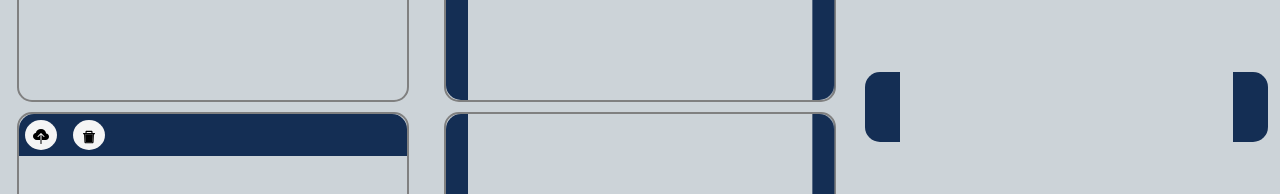
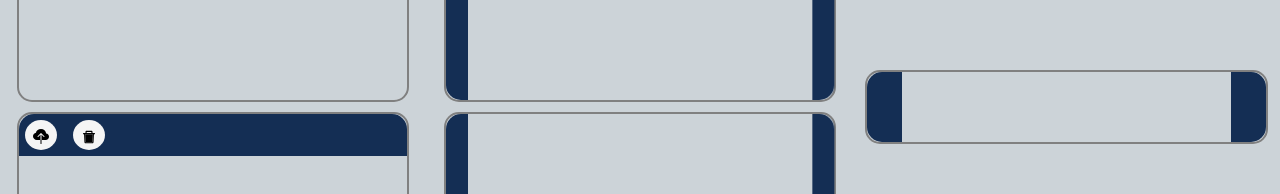
Before and after one commit to omaranwar21/Image_Mixer, a React (Create React App) app in the folder client/: page / in a window 1280 px wide. Shown: the part 293-487 px from the top of the page. Built offline with nearby package versions, Linux system fonts and the light colour scheme.

Commit message:
toggling style

```diff
--- a/client/src/Components/Crop/OriginFirst/CropFirstImg.jsx
+++ b/client/src/Components/Crop/OriginFirst/CropFirstImg.jsx
@@ -148,11 +148,12 @@ const CropFirstImg = () => {
                     </div>
                     <div className='switch'>
                         <BootstrapSwitchButton
+                            className = "custom-btn"
                             checked={checkMode}
                             onlabel='Orignal'
-                            onstyle='danger'
+                            onstyle='primary'
                             offlabel='Phase/Magnitude'
-                            offstyle='success'
+                            offstyle='danger'
                             style='w-1000 mx-2'
                             onChange={(e) => {
                                 setCheckMode(!checkMode)
--- a/client/src/Components/Crop/Result/Result.css
+++ b/client/src/Components/Crop/Result/Result.css
@@ -12,6 +12,8 @@
     justify-content: center;
     align-items: center;
     border-color: transparent;
+    border: 2px solid gray;
+    border-radius: 15px;
     /* height: 50%;
     border-style: solid;
     border-color: var(--space-color);
@@ -45,3 +47,7 @@
 .down div:nth-child(2){
     border-bottom-right-radius: 15px;
 }
+
+/* .custom-btn{
+    background-color: red;
+} */
```
Also changed, not shown: 1 other file (tests, documents, lock files or other folders).
